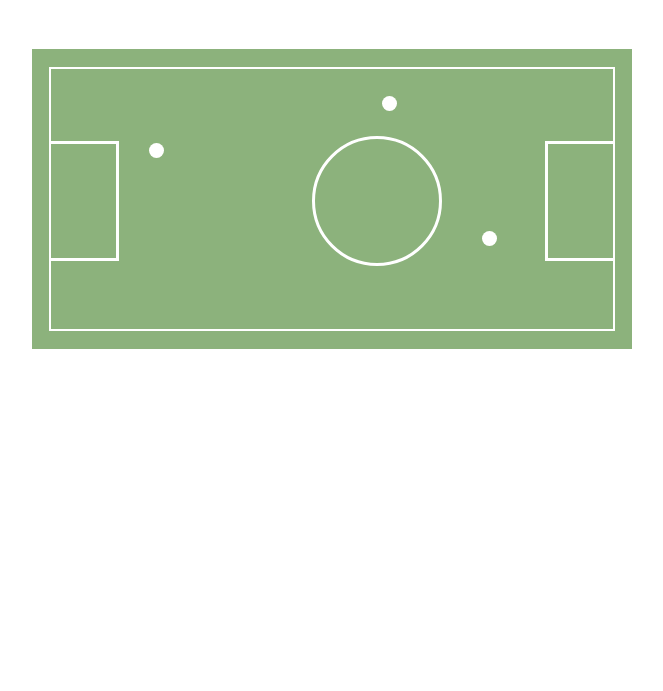
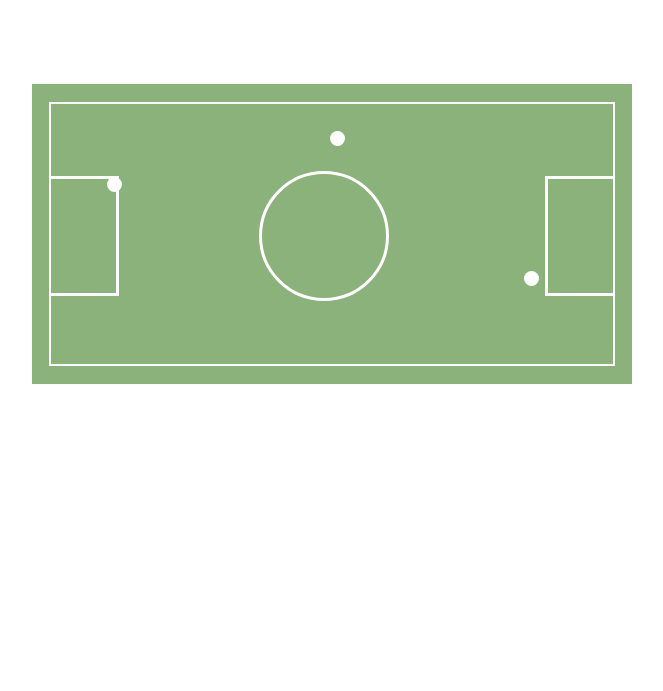
Before and after one commit to YasminMattos/the-court, a plain HTML site: page index.html in a window 1280 px wide. Shown: the part 109-800 px from the top of the page, without its empty margins (308-971 px from the left). Drawn offline with Linux system fonts and the light colour scheme.

Commit message:
la cancha con absolute

```diff
--- a/css/main.css
+++ b/css/main.css
@@ -1,9 +1,10 @@
 h1 {
   text-align: center;
   font-family: 'Concert One', cursive;
+  font-size: 50px;
 }
 
-.big {
+.field {
     align-content: center;
     background-color: #8cb27c;
     box-sizing: border-box;
@@ -17,7 +18,7 @@ h1 {
 
 }
 
-.small1 {
+.footballbow1 {
     position: absolute;
     box-sizing: border-box;
     top: 85px;
@@ -30,7 +31,7 @@ h1 {
 
 }
 
-.small2 {
+.footballbow2 {
   position: absolute;
   box-sizing: border-box;
   top:85px;
@@ -44,10 +45,10 @@ h1 {
 }
 
 .circle {
-  position:fixed;
+  position:absolute;
   box-sizing: border-box;
-  left: 620px;
-  top: 245px;
+  left: 220px;
+  top: 80px;
   width: 130px;
   height: 130px;
   border-radius: 50%;
@@ -56,10 +57,10 @@ h1 {
 }
 
 .ball1 {
-  position:fixed;
+  position:absolute;
   box-sizing: border-box;
-  right: 475px;
-  top: 340px;
+  right: 280px;
+  top: 40px;
   width: 15px;
   height: 15px;
   border-radius: 50%;
@@ -67,10 +68,10 @@ h1 {
 }
 
 .ball2 {
-  position:fixed;
+  position:absolute;
   box-sizing: border-box;
-  left: 457px;
-  top: 252px;
+  left: 68px;
+  top: 86px;
   width: 15px;
   height: 15px;
   border-radius: 50%;
@@ -78,10 +79,10 @@ h1 {
 }
 
 .ball3 {
-  position:fixed;
+  position:absolute;
   box-sizing: border-box;
-  left: 690px;
-  top: 205px;
+  left: 485px;
+  top: 180px;
   width: 15px;
   height: 15px;
   border-radius: 50%;
--- a/index.html
+++ b/index.html
@@ -9,12 +9,12 @@
   <body>
     <h1>La cancha</h1>
 
-    <div class="big" style="align-content:center"><p>
+    <div class="field" style="align-content:center"><p>
 
 
     </p>
-      <div class="small1"> </div>
-      <div class="small2"></div>
+      <div class="footballbow1"> </div>
+      <div class="footballbow2"></div>
       <div class="circle"></div>
       <div class="ball1"></div>
       <div class="ball2"></div>
```
